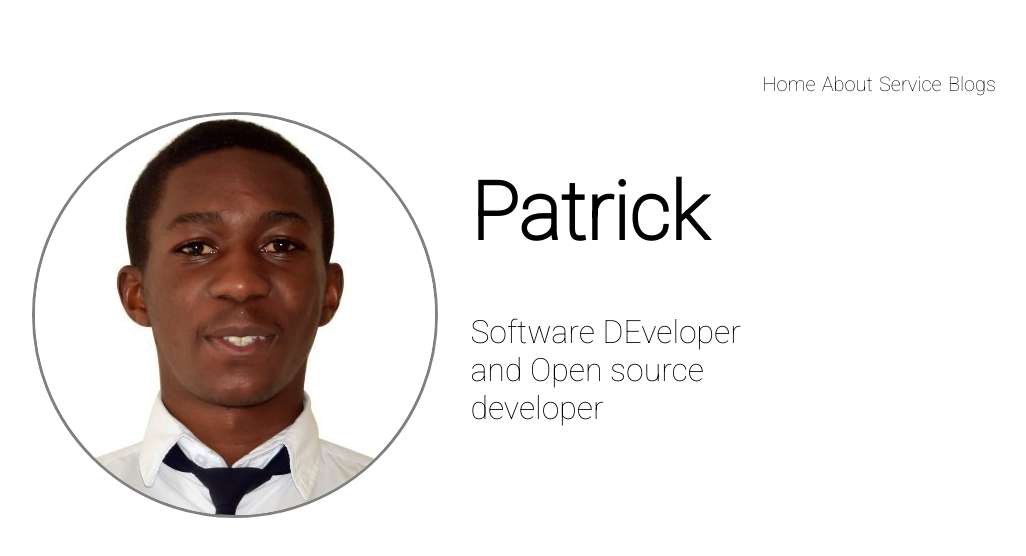
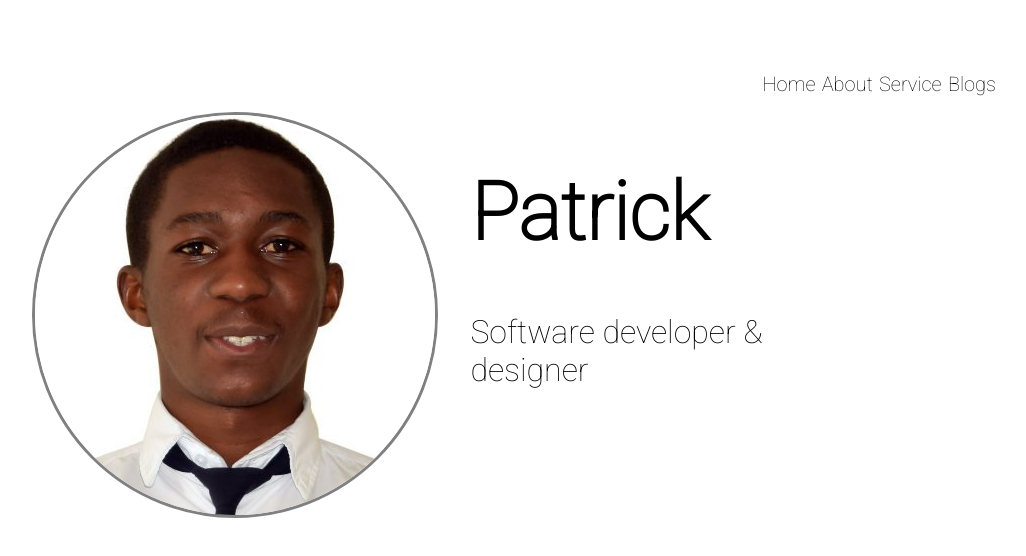
Before and after one commit to PatrickNiyogitare28/my-bland, a plain HTML site: page index.html in a window 1280 px wide. Shown: the whole page, without its empty margins (228-1254 px from the left). Drawn offline with Linux system fonts and the light colour scheme.

Commit message:
fit(landing-page): editing highright

```diff
--- a/index.html
+++ b/index.html
@@ -25,7 +25,7 @@
                 <img src="./assets/images/profile.jpg" alt="avatar" />
                 <div class="highrights">
                     <h1>Patrick</h1>
-                    <p>Software DEveloper and Open source developer</p>
+                    <p>Software developer & designer</p>
                 </div>
             </div>
         </div>
```
